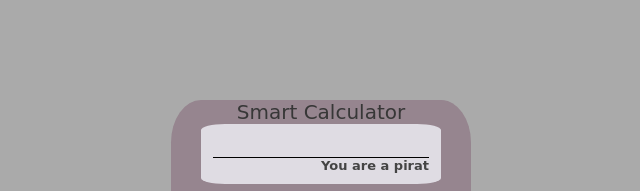
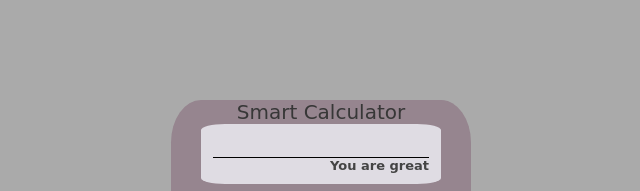
Before and after one commit to Kryki999/Calculator, a plain HTML site: page index.html in a window 1280 px wide. Shown: the top 191 px of the page, 319-959 px from the left. Drawn offline with Linux system fonts and the light colour scheme.

Commit message:
Update index.html

```diff
--- a/index.html
+++ b/index.html
@@ -12,7 +12,7 @@
 	<div id="container">
 		<header>Smart Calculator</header>
 		<div id="calculator">
-			<div id="window"><p id="window-input"></p><p id="pom-input">You are a pirat</p></div>
+			<div id="window"><p id="window-input"></p><p id="pom-input">You are great</p></div>
 			<div id="buttons-space">
 				<div class="button" id="AC" value=1><p>AC</p></div>
 				<div class="button" id="DEL"><p>DEL</p></div>
```
